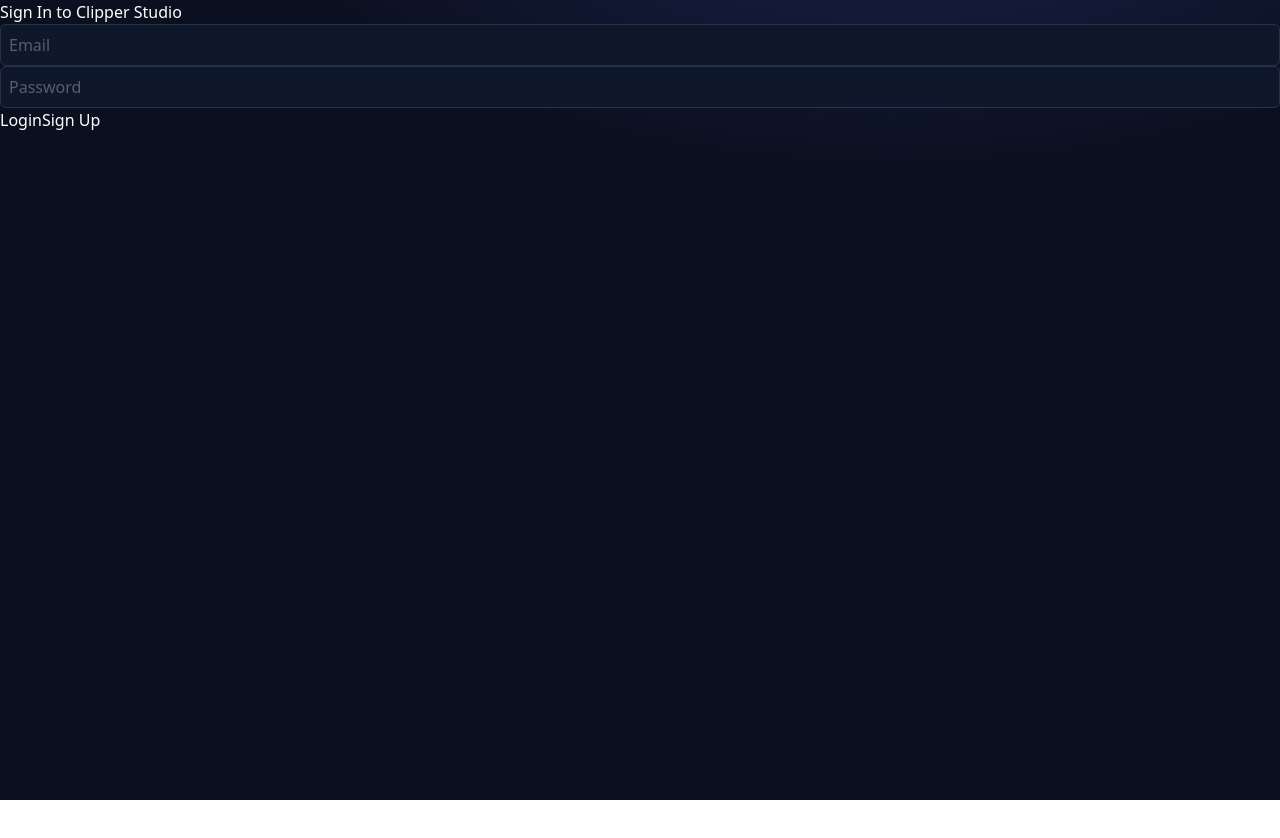
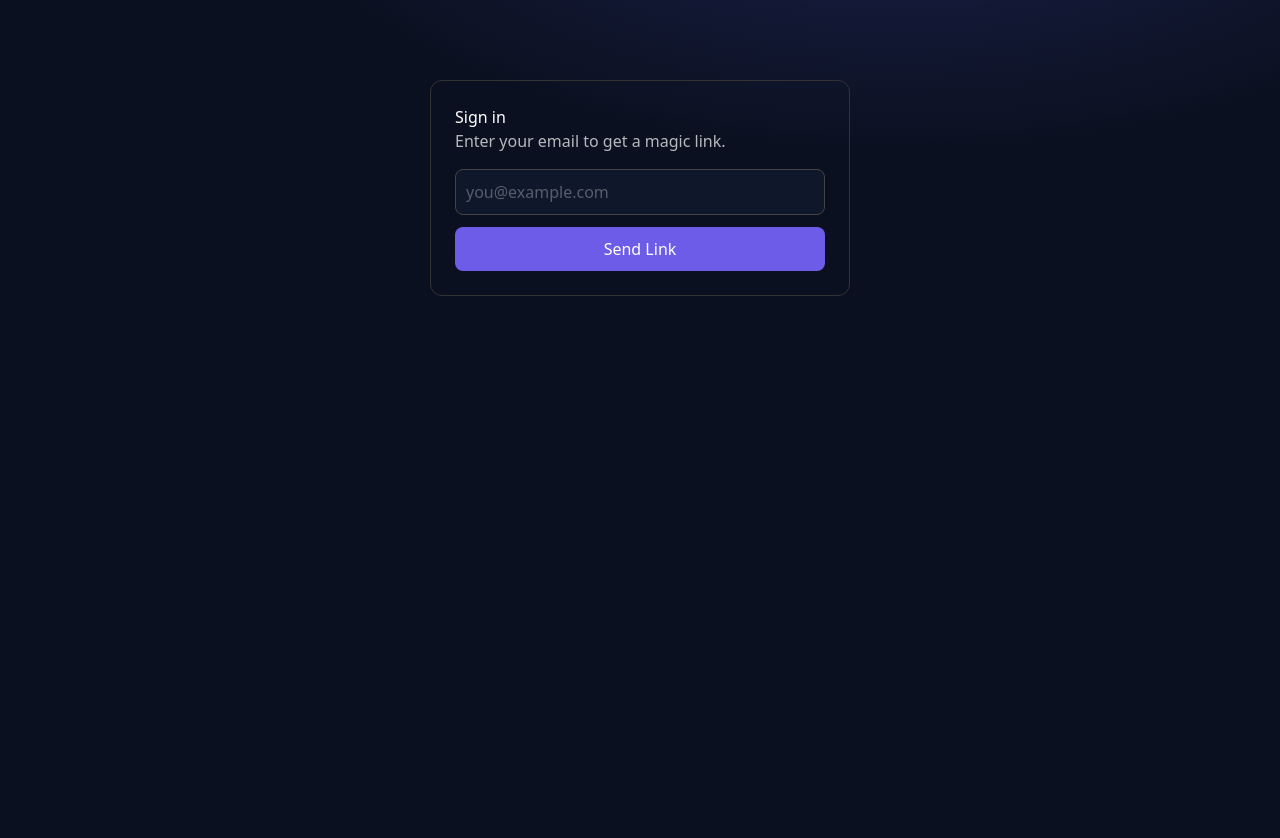
Before and after one commit to offers-png/clipper-frontend, a React (Vite) app: page /login in a window 1280 px wide. Shown: the top 838 px of the page. Before the commit the page ends 800 px from the top, so only its background shows below. Built offline with nearby package versions, Linux system fonts and the light colour scheme; no server answers.

Commit message:
Update Login.jsx

```diff
--- a/src/Login.jsx
+++ b/src/Login.jsx
@@ -1,58 +1,39 @@
-import React, { useState } from "react"
-import { supabase } from "./supabaseClient"
+import React, { useState } from "react";
+import { supabase } from "./supabaseClient";
 
-export default function AuthForm() {
-  const [email, setEmail] = useState("")
-  const [password, setPassword] = useState("")
+export default function Login() {
+  const [email, setEmail] = useState("");
+  const [msg, setMsg] = useState("");
 
-  const handleSignup = async () => {
-    const { data, error } = await supabase.auth.signUp({
+  const signIn = async (e) => {
+    e.preventDefault();
+    setMsg("Sending magic link…");
+    const { error } = await supabase.auth.signInWithOtp({
       email,
-      password,
-    })
-
-    if (error) {
-      console.error("Signup error:", error.message)
-      alert(error.message)
-    } else {
-      alert("Signup successful! Check your email to confirm.")
-      console.log("Data:", data)
-    }
-  }
-
-  const handleLogin = async () => {
-    const { data, error } = await supabase.auth.signInWithPassword({
-      email,
-      password,
-    })
-
-    if (error) {
-      console.error("Login error:", error.message)
-      alert(error.message)
-    } else {
-  alert("Login successful!");
-  console.log("Data:", data);
-  window.location.href = "/clipper";  // redirect to Clipper page
-}
-  }
+      options: { emailRedirectTo: window.location.origin + "/" },
+    });
+    if (error) setMsg(error.message);
+    else setMsg("Check your email for the link.");
+  };
 
   return (
-    <div>
-      <h2>Sign In to Clipper Studio</h2>
-      <input
-        type="email"
-        placeholder="Email"
-        value={email}
-        onChange={(e) => setEmail(e.target.value)}
-      />
-      <input
-        type="password"
-        placeholder="Password"
-        value={password}
-        onChange={(e) => setPassword(e.target.value)}
-      />
-      <button onClick={handleLogin}>Login</button>
-      <button onClick={handleSignup}>Sign Up</button>
+    <div style={{maxWidth: 420, margin: "80px auto", padding: 24, border: "1px solid #333", borderRadius: 12}}>
+      <h2>Sign in</h2>
+      <p style={{opacity:.7}}>Enter your email to get a magic link.</p>
+      <form onSubmit={signIn} style={{marginTop: 16}}>
+        <input
+          type="email"
+          placeholder="you@example.com"
+          value={email}
+          onChange={e=>setEmail(e.target.value)}
+          required
+          style={{width: "100%", padding: 10, borderRadius: 8, border: "1px solid #444"}}
+        />
+        <button type="submit" style={{marginTop: 12, width:"100%", padding: 10, borderRadius: 8, background:"#6C5CE7", color:"#fff", border:0}}>
+          Send Link
+        </button>
+      </form>
+      {!!msg && <p style={{marginTop: 10}}>{msg}</p>}
     </div>
-  )
+  );
 }
```
